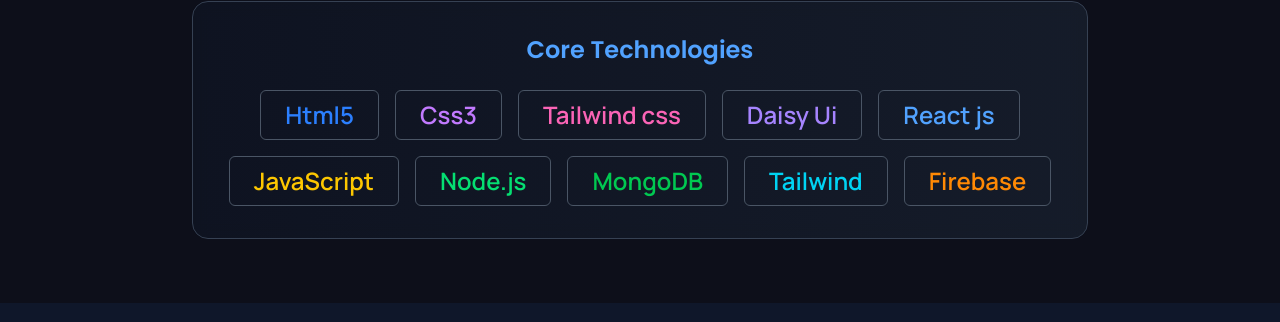
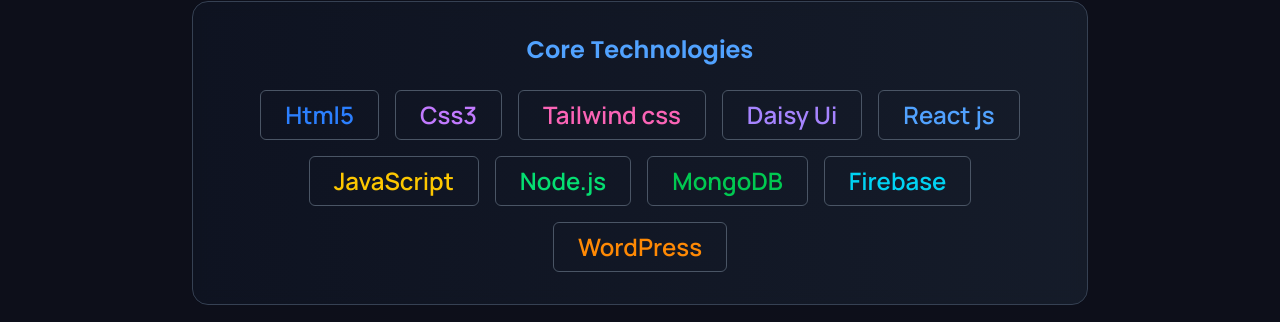
Before and after one commit to srpinki/Portfolio, a React (Vite) app: page / in a window 1280 px wide. Shown: the part 2649-2971 px from the top of the page. Built offline with nearby package versions, Linux system fonts and the light colour scheme.

Commit message:
fix some issues

```diff
--- a/public/Projects.json
+++ b/public/Projects.json
@@ -1,7 +1,7 @@
 [
   {
     "id": 2,
-    "title": "WorkPulse IT",
+    "title": "WorkPulse",
     "description": "A full-stack platform for tracking employee workflows, managing payroll, and streamlining HR operations. WorkPulse IT allows employees to log daily work updates, while HR and admin users can handle payrolls, process Stripe payments, and manage internal operations with protected access.",
     "image": "https://i.ibb.co/WW100PWV/workpulse.png",
     "stack": [
--- a/src/Components/Skills.jsx
+++ b/src/Components/Skills.jsx
@@ -26,8 +26,8 @@
   { name: "JavaScript", color: "text-yellow-400" },
   { name: "Node.js", color: "text-green-400" },
   { name: "MongoDB", color: "text-green-500" },
-  { name: "Tailwind", color: "text-cyan-400" },
-  { name: "Firebase", color: "text-orange-400" },
+  { name: "Firebase", color: "text-cyan-400" },
+  { name: "WordPress", color: "text-orange-400" },
 ];
 
 const fadeInUp = {
```
